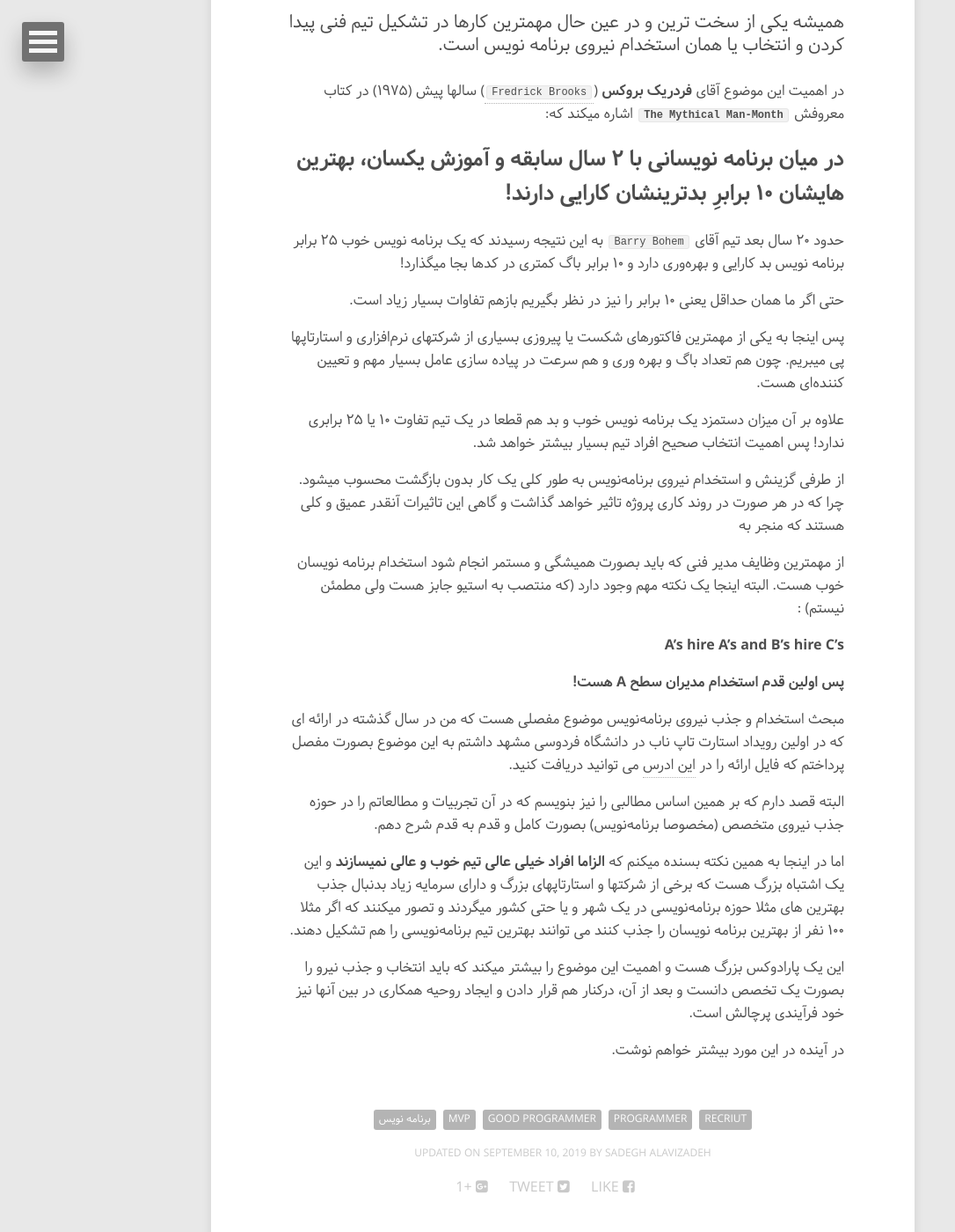
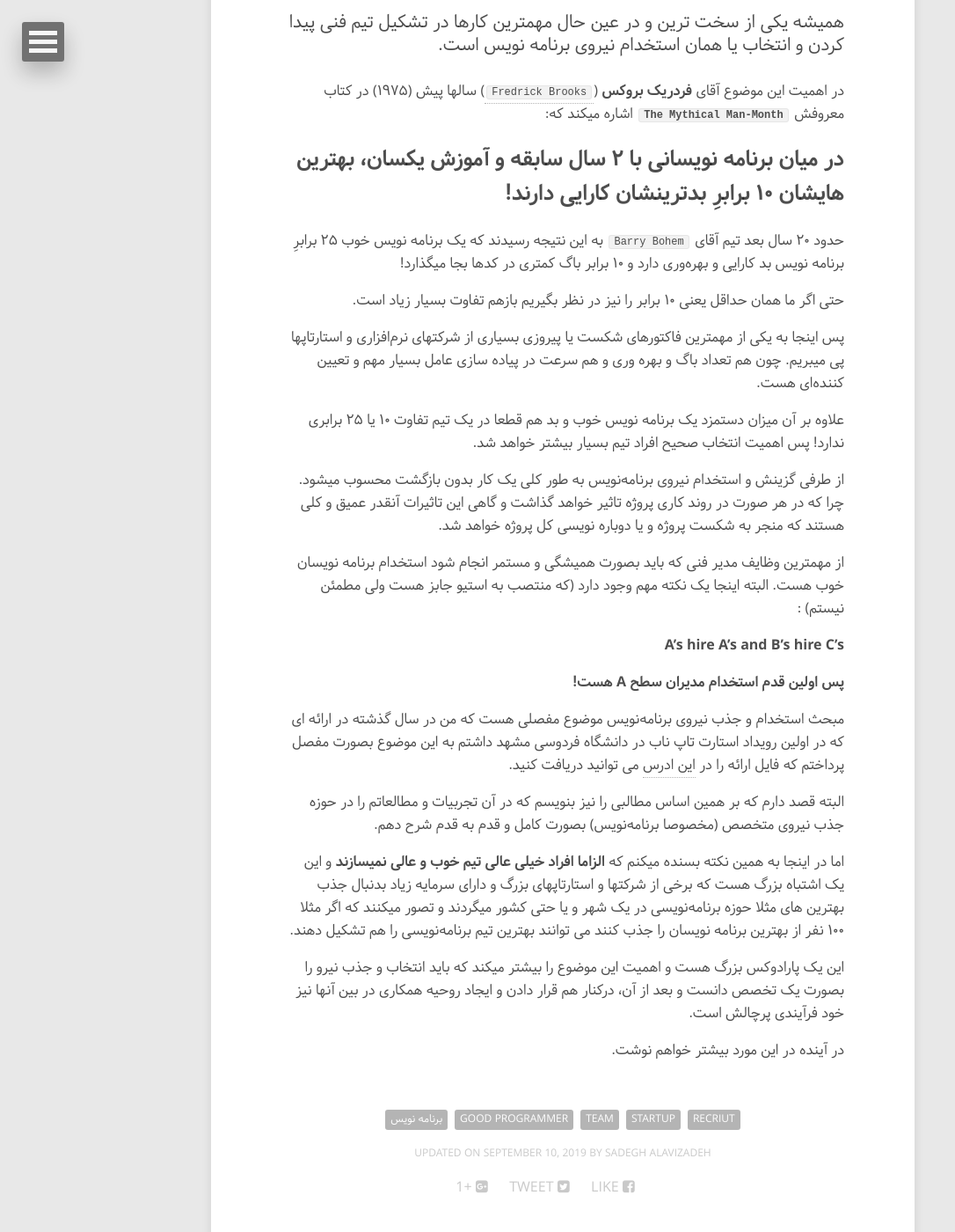
Before and after one commit to SAlavizadeh/SAlavizadeh.github.io, a Jekyll site: the page built from _posts/2019-09-10-startups-team-making-challenges.md, in a window 1280 px wide and 1400 px high, scrolled down 281 px. Shown: the whole window at 88% size, without its empty margins (0-1086 px from the left). Built offline with Jekyll 4.4.1, drawn with Linux system fonts in a browser that asks for light colours; nearby versions of some CDN libraries.

Commit message:
update new article about hiring developers

```diff
--- a/_posts/2019-09-10-startups-team-making-challenges.md
+++ b/_posts/2019-09-10-startups-team-making-challenges.md
@@ -3,7 +3,7 @@
 title: چند نکته مهم در تشکیل تیم برنامه نویسی
 description: "باید و نبایدهای استخدام و تشکیل تیم برنامه نویسی و فنی در یک شرکت و یا استارتاپ"
 modified: 2019-09-10 19:33:41
-tags: [recriut,programmer,good programmer, mvp, برنامه نویس]
+tags: [recriut, startup, team ,good programmer, برنامه نویس]
 ---
 همیشه یکی از سخت ترین و در عین حال مهمترین کارها در تشکیل تیم فنی پیدا کردن و انتخاب یا همان استخدام نیروی برنامه نویس است.
 
@@ -11,15 +11,15 @@
 
 ## در میان برنامه نویسانی با ۲ سال سابقه و آموزش یکسان، بهترین هایشان ۱۰ برابرِ بدترینشان کارایی دارند!
 
- حدود ۲۰ سال بعد تیم آقای `Barry Bohem` به این نتیجه رسیدند که یک برنامه نویس خوب ۲۵ برابر برنامه نویس بد کارایی و بهره‌وری دارد و ۱۰ برابر باگ کمتری در کدها بجا میگذارد!
+ حدود ۲۰ سال بعد تیم آقای `Barry Bohem` به این نتیجه رسیدند که یک برنامه نویس خوب ۲۵ برابرِ برنامه نویس بد کارایی و بهره‌وری دارد و ۱۰ برابر باگ کمتری در کدها بجا میگذارد!
 
-حتی اگر ما همان حداقل یعنی ۱۰ برابر را نیز در نظر بگیریم بازهم تفاوات بسیار زیاد است.
+حتی اگر ما همان حداقل یعنی ۱۰ برابر را نیز در نظر بگیریم بازهم تفاوت بسیار زیاد است.
 
 پس اینجا به یکی از مهمترین فاکتورهای شکست یا پیروزی بسیاری از شرکتهای نرم‌افزاری و استارتاپها پی میبریم. چون هم تعداد باگ و بهره وری و هم سرعت در پیاده سازی عامل بسیار مهم و تعیین کننده‌ای هست.
 
 علاوه بر آن میزان دستمزد یک برنامه نویس خوب و بد هم قطعا در یک تیم تفاوت ۱۰ یا ۲۵ برابری ندارد! پس اهمیت انتخاب صحیح افراد تیم بسیار بیشتر خواهد شد.
 
-از طرفی گزینش و استخدام نیروی برنامه‌نویس به طور کلی یک کار بدون بازگشت محسوب میشود. چرا که در هر صورت در روند کاری پروژه تاثیر خواهد گذاشت و گاهی این تاثیرات آنقدر عمیق و کلی هستند که منجر به
+از طرفی گزینش و استخدام نیروی برنامه‌نویس به طور کلی یک کار بدون بازگشت محسوب میشود. چرا که در هر صورت در روند کاری پروژه تاثیر خواهد گذاشت و گاهی این تاثیرات آنقدر عمیق و کلی هستند که منجر به شکست پروژه و یا دوباره نویسی کل پروژه خواهد شد.
 
 از مهمترین وظایف مدیر فنی که باید بصورت همیشگی و مستمر انجام شود استخدام برنامه نویسان خوب هست. البته اینجا یک نکته مهم وجود دارد (که منتصب به استیو جابز هست ولی مطمئن نیستم) :
 
```
